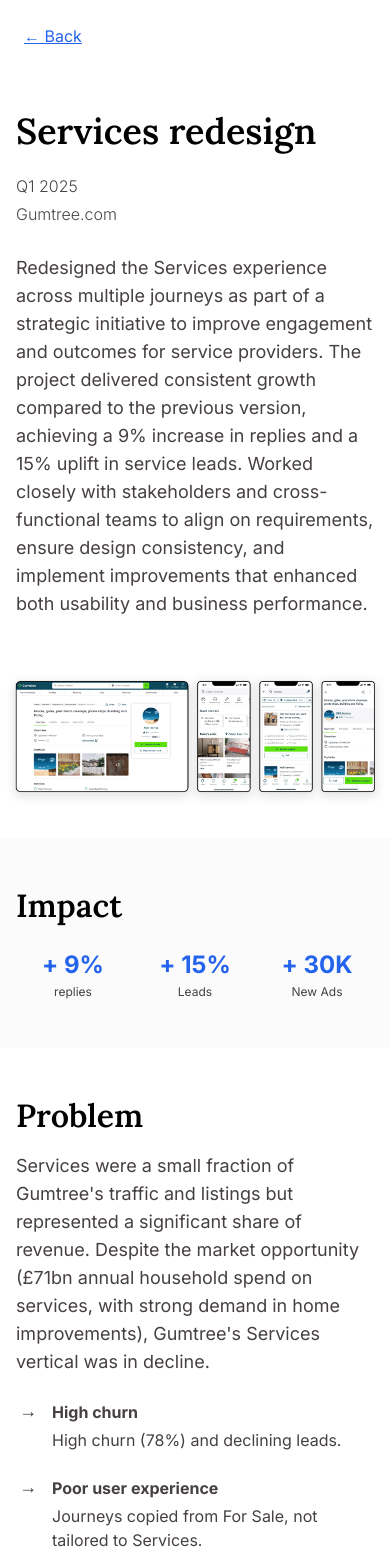
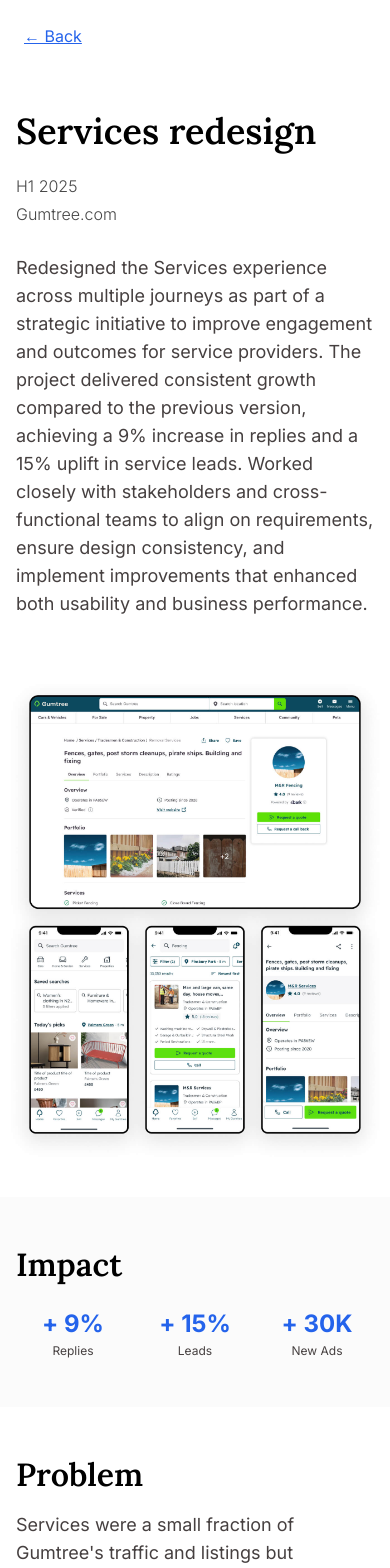
Before and after one commit to MykolaShevchuk/mariana, a Next.js app: page /case-studies/gumtree-services in a window 390 px wide. Shown: the top 1568 px of the page. Built offline with nearby package versions, Linux system fonts and the light colour scheme.

Commit message:
Update case study1

```diff
--- a/package.json
+++ b/package.json
@@ -24,6 +24,7 @@
 		"eslint": "^9",
 		"eslint-config-next": "15.5.2",
 		"postcss": "^8.5.6",
+		"tailwind-scrollbar": "^4.0.2",
 		"tailwindcss": "^3.4.0",
 		"typescript": "^5"
 	}
--- a/src/app/case-studies/gumtree-services/page.tsx
+++ b/src/app/case-studies/gumtree-services/page.tsx
@@ -48,7 +48,7 @@
 			</nav>
 
 			{/* Hero Section */}
-			<section className='pt-8 sm:pt-12 pb-6 sm:pb-8 px-4 sm:px-6 lg:px-8'>
+			<section className='pt-8 sm:pt-12 pb-4 sm:pb-8 px-4 sm:px-6 lg:px-8'>
 				<div className='max-w-6xl mx-auto'>
 					<div className='mb-6 sm:mb-8'>
 						<h1 className="text-black font-['Lora'] text-[36px] sm:text-[40px] md:text-[50px] lg:text-[65px] font-semibold  mb-4 sm:mb-6 lg:mb-8">
@@ -58,7 +58,7 @@
 						<div className='flex flex-col lg:flex-row gap-6 sm:gap-8 lg:gap-16 items-start'>
 							<div className='w-full lg:w-[20%]'>
 								<p className='text-[#474747] text-base sm:text-lg md:text-xl lg:text-2xl font-light mb-1 sm:mb-2'>
-									Q1 2025
+									H1 2025
 								</p>
 								<p className='text-[#474747] text-base sm:text-lg md:text-xl lg:text-2xl font-light mb-1 sm:mb-2'>
 									Gumtree.com
@@ -78,14 +78,25 @@
 					</div>
 
 					{/* Hero Image */}
-					<div className='mt-6 sm:mt-8 lg:mt-12'>
-						<div className='-mx-4 sm:-mx-6 lg:-mx-[200px]'>
+					<div className=' sm:mt-8 lg:mt-12'>
+						<div className='-mx-4 sm:-mx-6 lg:-mx-[200px] overflow-x-auto overflow-y-hidden scrollbar-thin scrollbar-thumb-gray-400/50 scrollbar-track-transparent hover:scrollbar-thumb-gray-400/70 scrollbar-thumb-rounded-full'>
+							{/* Mobile Image */}
+							<Image
+								src='/gumtree-services-mobile.jpg'
+								alt='Gumtree Services redesign showing mobile interfaces with service listings, provider profiles, and user flows'
+								width={800}
+								height={600}
+								className='w-full h-auto rounded-[12px] sm:rounded-[16px] lg:rounded-[20px] min-h-[400px] sm:min-h-auto object-contain sm:hidden'
+								priority
+								quality={90}
+							/>
+							{/* Desktop Image */}
 							<Image
 								src='/gumtree-services.jpg'
-								alt='Gumtree Services redesign showing desktop and mobile interfaces with service listings, provider profiles, and user flows'
+								alt='Gumtree Services redesign showing desktop interfaces with service listings, provider profiles, and user flows'
 								width={1600}
 								height={800}
-								className='w-full h-auto rounded-[12px] sm:rounded-[16px] lg:rounded-[20px]'
+								className='w-full h-auto rounded-[12px] sm:rounded-[16px] lg:rounded-[20px] min-w-[1200px] min-h-[400px] sm:min-h-auto object-contain hidden sm:block'
 								priority
 								quality={90}
 							/>
@@ -106,7 +117,7 @@
 								+ 9%
 							</div>
 							<div className='text-[#464040] text-[12px] sm:text-[16px] lg:text-[20px] text-center leading-[16px] sm:leading-[24px]'>
-								replies
+								Replies
 							</div>
 						</div>
 						<div className='flex flex-col items-center gap-1 sm:gap-3 lg:gap-5 flex-1'>
@@ -474,17 +485,28 @@
 								Skills added during listing creation, saved per category, and manageable at account level.
 							</p>
 
-							{/* Seller Journey Image */}
-							<div className='rounded-[12px] sm:rounded-[16px] lg:rounded-[20px] w-full lg:-ml-24  overflow-visible'>
-								<div className='-mx-4 sm:-mx-6 lg:-mx-[200px]'>
+							{/* Seller Journey Image - Mobile */}
+							<div className='w-full overflow-x-auto overflow-y-hidden scrollbar-thin scrollbar-thumb-gray-400/50 scrollbar-track-transparent hover:scrollbar-thumb-gray-400/70 scrollbar-thumb-rounded-full lg:hidden'>
+								<div className='-mx-4 sm:-mx-6'>
 									<Image
 										src='/case-studies/gumtree-services/seller-journey.png'
 										alt='Seller journey flow showing the complete process from listing creation to managing skills'
 										width={1200}
 										height={600}
-										className='w-full h-auto'
+										className='w-4/5 h-auto min-w-[800px] object-contain mx-auto'
 									/>
 								</div>
+							</div>
+
+							{/* Seller Journey Image - Desktop */}
+							<div className='hidden lg:block w-screen -mx-[100px] -ml-[200px] overflow-x-hidden'>
+								<Image
+									src='/case-studies/gumtree-services/seller-journey.png'
+									alt='Seller journey flow showing the complete process from listing creation to managing skills'
+									width={1200}
+									height={600}
+									className='w-4/5 h-auto object-contain'
+								/>
 							</div>
 						</div>
 					</div>
@@ -505,13 +527,13 @@
 							</p>
 
 							{/* Buyer Journey Image */}
-							<div className='bg-gray-50 py-6 pr-6 pb-6 pl-0 rounded-[20px] w-full lg:-ml-24 mb-16'>
+							<div className='sm:bg-gray-50 sm:py-6 sm:pr-6 sm:pb-6 sm:pl-0 sm:rounded-[20px] w-screen sm:w-full lg:-ml-24 mb-16 overflow-x-auto overflow-y-hidden scrollbar-thin scrollbar-thumb-gray-400/50 scrollbar-track-transparent hover:scrollbar-thumb-gray-400/70 scrollbar-thumb-rounded-full -mx-4 sm:mx-0'>
 							<Image
 								src='/case-studies/gumtree-services/buyer-journey.png'
 								alt='Buyer journey flow showing the complete process from service discovery to provider selection'
 								width={1200}
 								height={600}
-									className='w-full h-auto max-w-3xl mx-auto rounded-[18px]'
+								className='w-full h-auto sm:max-w-3xl sm:mx-auto sm:rounded-[18px] min-w-[300px] sm:min-w-auto object-contain -ml-4 sm:ml-0'
 							/>
 						</div>
 						</div>
@@ -558,13 +580,13 @@
 									call) were surfaced on cards, skills and ratings added, image prominence reduced, and edge cases
 									addressed for a consistent experience.
 								</p>
-							<div className='bg-gray-50 py-6 pr-6 pb-6 pl-0 rounded-[20px] w-full lg:-ml-24 mb-16'>
+								<div className='sm:bg-gray-50 sm:py-6 sm:pr-6 sm:pb-6 sm:pl-0 sm:rounded-[20px] w-screen sm:w-full lg:-ml-24 mb-16 -mx-4 sm:mx-0'>
 							<Image
 								src='/case-studies/gumtree-services/milestone-2-SRP.png'
 								alt='View Item Page showing enhanced Bark provider profile with verified skills, ratings, and improved CTAs'
 								width={1200}
 								height={600}
-									className='w-full h-auto max-w-3xl pl-6 mx-auto'
+								className='w-full h-auto sm:max-w-3xl sm:pl-6 sm:mx-auto min-w-[300px] sm:min-w-auto object-contain'
 								quality={80}
 							/>
 						</div>
@@ -581,13 +603,13 @@
 									enhancing navigation, and improving the Portfolio section to better showcase provider work.
 								</p>
 
-							<div className='bg-gray-50 py-6 pr-6 pb-6 pl-0 rounded-[20px] w-full lg:-ml-24 mb-16'>
+								<div className='sm:bg-gray-50 sm:py-6 sm:pr-6 sm:pb-6 sm:pl-0 sm:rounded-[20px] w-screen sm:w-full lg:-ml-24 mb-16 -mx-4 sm:mx-0'>
 							<Image
 								src='/case-studies/gumtree-services/milestone-2-VIP.png'
 								alt='View Item Page showing enhanced Bark provider profile with verified skills, ratings, and improved CTAs'
 								width={1200}
 								height={600}
-									className='w-full h-auto max-w-3xl pl-6 mx-auto'
+								className='w-full h-auto sm:max-w-3xl sm:pl-6 sm:mx-auto min-w-[300px] sm:min-w-auto object-contain'
 								quality={80}
 							/>
 						</div>
@@ -640,19 +662,32 @@
 								of category search results and can be enabled or disabled depending on the category.
 							</p>
 
-							{/* Post a job feature image */}
-							<div className='bg-gray-50 py-4 sm:py-6 px-0 rounded-[12px] sm:rounded-[16px] lg:rounded-[20px] w-full lg:-ml-24 mb-16 sm:mb-24 lg:mb-32 mt-16 sm:mt-24 lg:mt-12 overflow-visible'>
-								<div className='-mx-4 sm:-mx-6 lg:-mx-[200px]'>
+							{/* Post a job feature image - Mobile */}
+							<div className='w-full overflow-x-auto overflow-y-hidden scrollbar-thin scrollbar-thumb-gray-400/50 scrollbar-track-transparent hover:scrollbar-thumb-gray-400/70 scrollbar-thumb-rounded-full lg:hidden'>
+								<div className='-mx-4 sm:-mx-6'>
 									<Image
 										src='/case-studies/gumtree-services/post-a-job-feature.png'
 										alt='Post a job feature user flow showing the complete journey from job posting to provider selection'
 										width={1200}
 										height={600}
-										className='w-full h-auto'
+										className='w-full h-auto min-w-[1000px] object-contain'
 										priority
 										quality={80}
 									/>
 								</div>
+							</div>
+
+							{/* Post a job feature image - Desktop */}
+							<div className='hidden lg:block w-screen -mx-[100px] -ml-[200px] overflow-x-hidden'>
+								<Image
+									src='/case-studies/gumtree-services/post-a-job-feature.png'
+									alt='Post a job feature user flow showing the complete journey from job posting to provider selection'
+									width={1200}
+									height={600}
+									className='w-4/5 h-auto object-contain'
+									priority
+									quality={80}
+								/>
 							</div>
 						</div>
 
@@ -667,19 +702,32 @@
 								them to message a specific provider directly.
 							</p>
 
-							{/* Request a quote feature image */}
-							<div className='bg-gray-50 py-4 sm:py-6 px-0 rounded-[12px] sm:rounded-[16px] lg:rounded-[20px] w-full lg:-ml-24 mb-16 sm:mb-24 lg:mb-32 mt-16 sm:mt-24 lg:mt-12 overflow-visible'>
-								<div className='-mx-4 sm:-mx-6 lg:-mx-[200px]'>
+							{/* Request a quote feature image - Mobile */}
+							<div className='w-full overflow-x-auto overflow-y-hidden scrollbar-thin scrollbar-thumb-gray-400/50 scrollbar-track-transparent hover:scrollbar-thumb-gray-400/70 scrollbar-thumb-rounded-full lg:hidden'>
+								<div className='-mx-4 sm:-mx-6'>
 									<Image
 										src='/case-studies/gumtree-services/request-a-quote-feature.png'
 										alt='Request a quote feature user flow showing the complete journey from service selection to quote confirmation'
 										width={1200}
 										height={600}
-										className='w-full h-auto'
+										className='w-full h-auto min-w-[1000px] object-contain'
 										priority
 										quality={80}
 									/>
 								</div>
+							</div>
+
+							{/* Request a quote feature image - Desktop */}
+							<div className='hidden lg:block w-screen -mx-[100px] -ml-[200px] overflow-x-hidden'>
+								<Image
+									src='/case-studies/gumtree-services/request-a-quote-feature.png'
+									alt='Request a quote feature user flow showing the complete journey from service selection to quote confirmation'
+									width={1200}
+									height={600}
+									className='w-4/5 h-auto object-contain'
+									priority
+									quality={80}
+								/>
 							</div>
 						</div>
 
@@ -696,13 +744,13 @@
 							</p>
 
 						{/* SRP image */}
-							<div className='bg-gray-50 py-6 pr-6 pb-6 pl-0 rounded-[20px] w-full lg:-ml-24 mb-32 mt-32'>
+						<div className='sm:bg-gray-50 sm:py-6 sm:pr-6 sm:pb-6 sm:pl-0 sm:rounded-[20px] w-screen sm:w-full lg:-ml-24 mb-32 mt-8 sm:mt-32 -mx-4 sm:mx-0'>
 							<Image
 								src='/case-studies/gumtree-services/milestone-3-SRP.png'
 								alt='Search Results Page showing Bark integration with enhanced provider cards, ratings, and improved CTAs'
 								width={1200}
 								height={600}
-									className='w-full h-auto max-w-3xl pl-6 mx-auto -my-[128px]'
+								className='w-full h-auto sm:max-w-3xl sm:pl-6 sm:mx-auto sm:-my-[128px] min-w-[300px] sm:min-w-auto object-contain'
 								quality={80}
 							/>
 						</div>
@@ -721,13 +769,13 @@
 							</p>
 
 					{/* VIP image */}
-							<div className='bg-gray-50 py-6 pr-6 pb-6 pl-0 rounded-[20px] w-full lg:-ml-24 mb-32 mt-32'>
+					<div className='sm:bg-gray-50 sm:py-6 sm:pr-6 sm:pb-6 sm:pl-0 sm:rounded-[20px] w-screen sm:w-full lg:-ml-24 mb-32 mt-8 sm:mt-32 -mx-4 sm:mx-0'>
 							<Image
 								src='/case-studies/gumtree-services/milestone-3-VIP.png'
 								alt='View Item Page showing enhanced Bark provider profile with verified skills, ratings, and improved CTAs'
 								width={1200}
 								height={600}
-									className='w-full h-auto max-w-3xl pl-6 mx-auto -my-[128px]'
+								className='w-full h-auto sm:max-w-3xl sm:pl-6 sm:mx-auto sm:-my-[128px] min-w-[300px] sm:min-w-auto object-contain'
 								quality={80}
 							/>
 						</div>
--- a/tailwind.config.js
+++ b/tailwind.config.js
@@ -13,5 +13,5 @@
       },
     },
   },
-  plugins: [],
+  plugins: [require('tailwind-scrollbar')],
 }
```
Also changed, not shown: 1 other file (tests, documents, lock files or other folders). Lines whose indentation alone changed are shown as unchanged.
